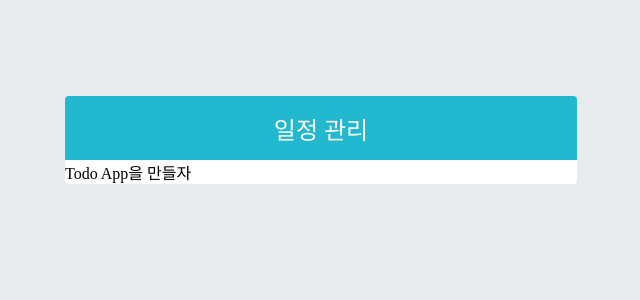
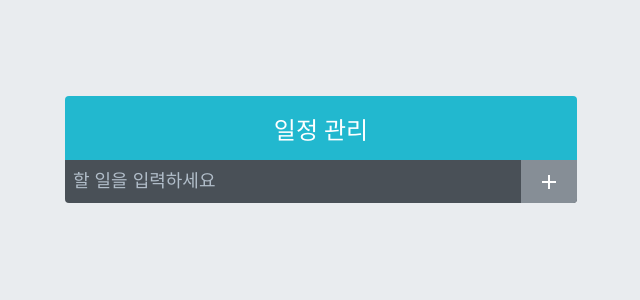
Before and after one commit to star-moon-cloud-k/WebProject, a React (Create React App) app in the folder react/todo-app/: page / in a window 1280 px wide. Shown: the top 300 px of the page, without its empty margins (319-959 px from the left). Built offline with nearby package versions, Linux system fonts and the light colour scheme.

Commit message:
Todo insert

```diff
--- a/react/todo-app/src/App.js
+++ b/react/todo-app/src/App.js
@@ -1,10 +1,17 @@
 import logo from './logo.svg';
 import './App.css';
 import TodoTemplate from "./components/TodoTemplate";
-const App = ()=> {
-  return <TodoTemplate>Todo App을 만들자</TodoTemplate>
+import TodoInsert from "./components/TodoInsert";
 
-  ;
+import {MdCached} from "react-icons/md";
+
+const App = () => {
+    return (
+        <TodoTemplate>
+            <TodoInsert/>
+        </TodoTemplate>)
+
+        ;
 }
 
 export default App;
--- /dev/null
+++ b/react/todo-app/src/components/TodoInsert.js
@@ -0,0 +1,15 @@
+import React from 'react';
+import {MdAdd} from 'react-icons/md';
+import '../styles/TodoInsert.scss'
+
+const TodoInsert = () =>{
+    return (
+        <form className="TodoInsert">
+            <input placeholder="할 일을 입력하세요"/>
+            <button type="submit">
+                <MdAdd/>
+            </button>
+        </form>
+    );
+};
+export default TodoInsert;
--- /dev/null
+++ b/react/todo-app/src/styles/TodoInsert.scss
@@ -0,0 +1,39 @@
+.TodoInsert {
+  display: flex;
+  background: #495057;
+  input {
+    //기본 스타일 초기화
+    background: none;
+    outline: none;
+    border: none;
+    padding: 0.5rem;
+    font-size: 1.125rem;
+    line-height: 1.5;
+    color: white;
+
+    &::placeholder{
+      color: #b1bdc9;
+    }
+
+    //버튼 영역을 모두 차지하기
+    flex: 1;
+  }
+  button {
+    //기본 스타일 초기화
+    background: none;
+    outline: none;
+    border: none;
+    background: #868e96;
+    color: white;
+    padding-left: 1rem;
+    padding-right: 1rem;
+    font-size: 1.5rem;
+    display: flex;
+    align-items: center;
+    cursor: pointer;
+    transition: 0.1s background ease-in;
+    &:hover{
+      background: #adb5db;
+    }
+  }
+}
```
